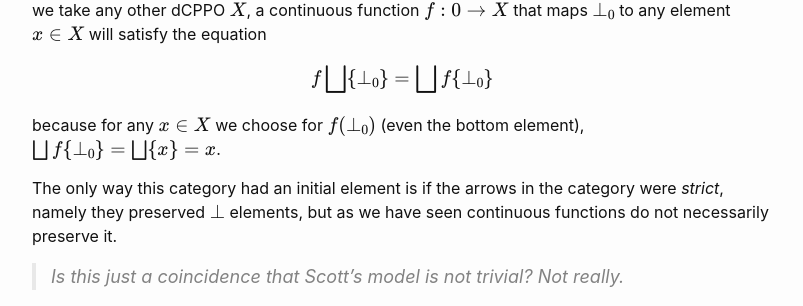
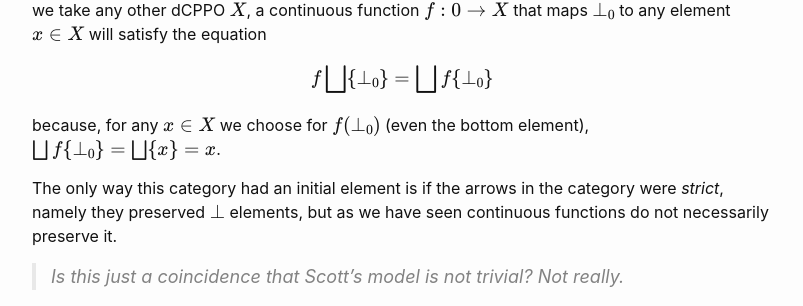
Before and after one commit to mpaviotti/mpaviotti.github.com, a Jekyll site: the page built from _posts/2022-11-10-fixed-points-CCS.markdown, in a window 1280 px wide and 900 px high, scrolled down 954 px. Shown: the part 145-451 px from the top of the window, without its empty margins (238-1041 px from the left). Built offline with Jekyll 4.4.1, drawn with Linux system fonts in a browser that asks for light colours; formulas are drawn with MathJax 3.

```diff
--- a/_posts/2022-11-10-fixed-points-CCS.markdown
+++ b/_posts/2022-11-10-fixed-points-CCS.markdown
@@ -54,7 +54,7 @@ will satisfy the equation
 
 $$f \bigsqcup \{\bot_0\} = \bigsqcup f \{\bot_0\} $$
 
-because for any $$x \in X$$ we choose for $$f(\bot_0)$$ (even the bottom element), $$\bigsqcup f \{\bot_0\} = \bigsqcup \{x\} = x$$.
+because, for any $$x \in X$$ we choose for $$f(\bot_0)$$ (even the bottom element), $$\bigsqcup f \{\bot_0\} = \bigsqcup \{x\} = x$$.
 
 The only way this category had an initial element is if the arrows in the
 category were *strict*, namely they preserved $$\bot$$ elements, but as we have
```
